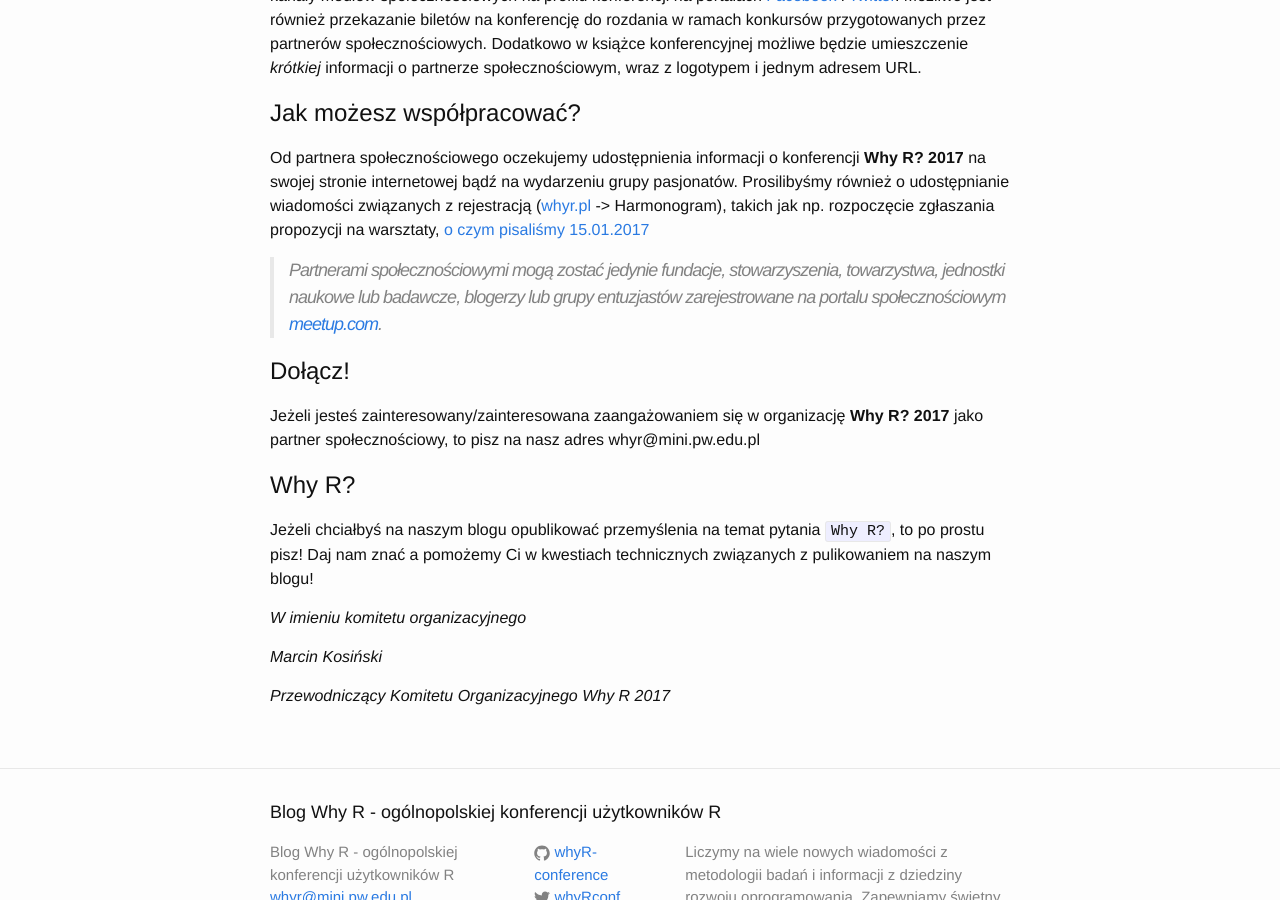
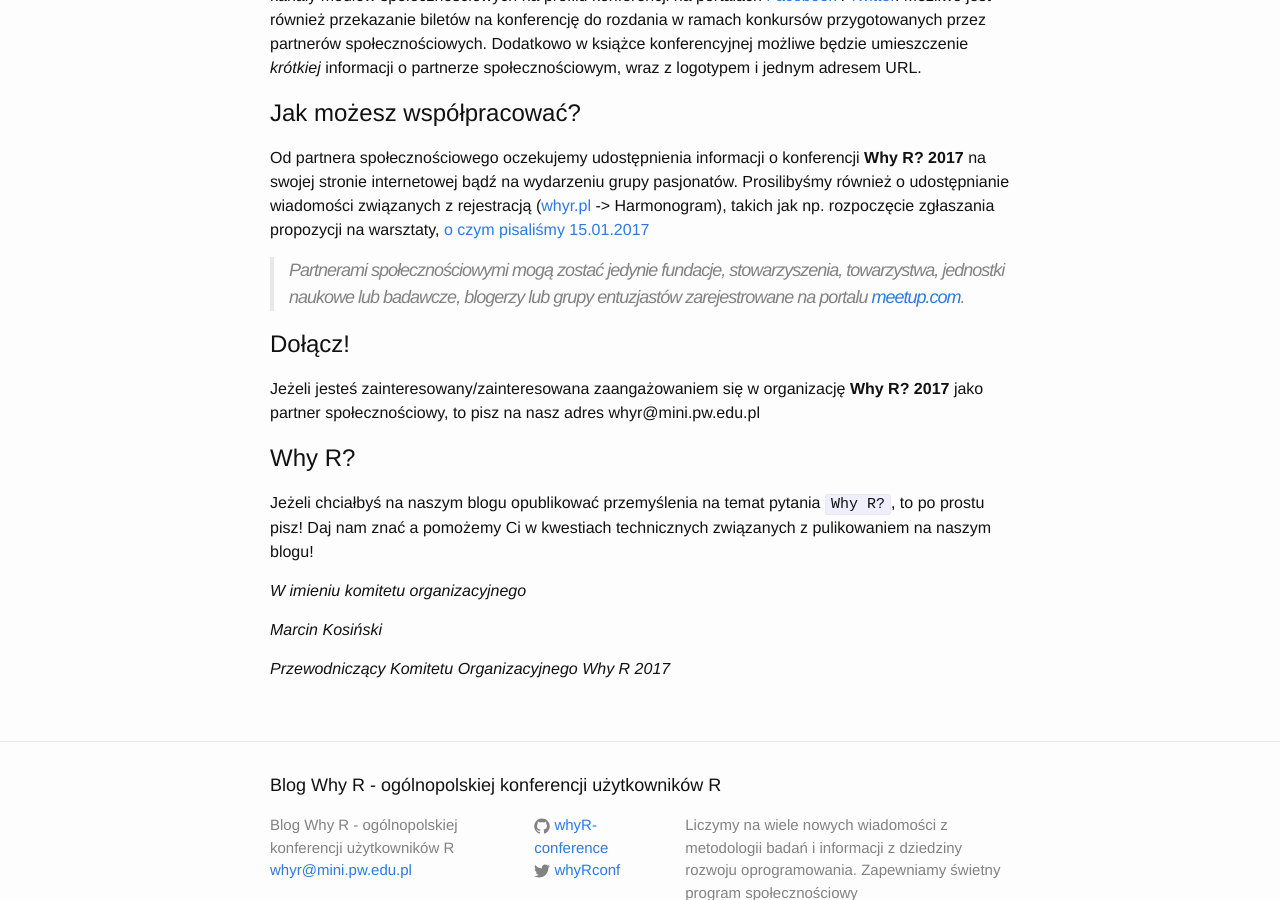
Before and after one commit to WhyR2017/blog, a Jekyll site: the page built from _posts/2017-01-17-Partnerzy-spolecznosciowi.markdown, in a window 1280 px wide and 900 px high, scrolled down 611 px. Built offline with Jekyll 4.4.1, drawn with Linux system fonts in a browser that asks for light colours; comment, search, counter and statistics services are not loaded.

Commit message:
tidy partnerzy

```diff
--- a/_posts/2017-01-17-Partnerzy-spolecznosciowi.markdown
+++ b/_posts/2017-01-17-Partnerzy-spolecznosciowi.markdown
@@ -18,7 +18,7 @@
 Od partnera społecznościowego oczekujemy udostępnienia informacji o konferencji **Why R? 2017** na swojej stronie internetowej bądź na wydarzeniu grupy pasjonatów. Prosilibyśmy również o udostępnianie wiadomości związanych z rejestracją ([whyr.pl](http://whyr.pl/) -> Harmonogram), takich jak np. rozpoczęcie zgłaszania propozycji na warsztaty, [o czym pisaliśmy 15.01.2017](http://whyr.pl/blog/2017/01/15/Warsztaty-ruszamy.html)
 
 
-> Partnerami społecznościowymi mogą zostać jedynie fundacje, stowarzyszenia, towarzystwa, jednostki naukowe lub badawcze, blogerzy lub grupy entuzjastów zarejestrowane na portalu społecznościowym [meetup.com](https://www.meetup.com/).
+> Partnerami społecznościowymi mogą zostać jedynie fundacje, stowarzyszenia, towarzystwa, jednostki naukowe lub badawcze, blogerzy lub grupy entuzjastów zarejestrowane na portalu [meetup.com](https://www.meetup.com/).
 
 # Dołącz!
 
```
